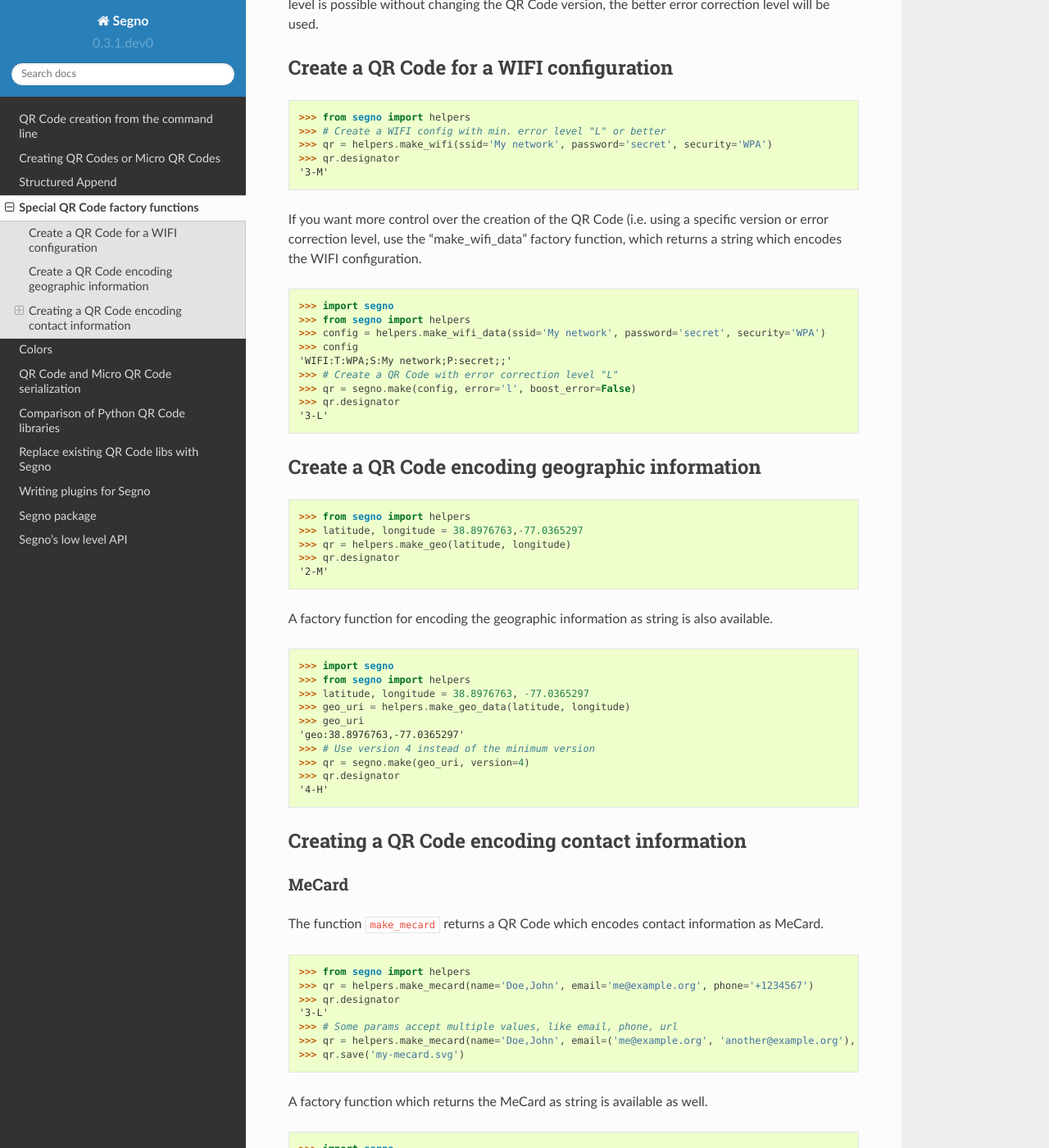
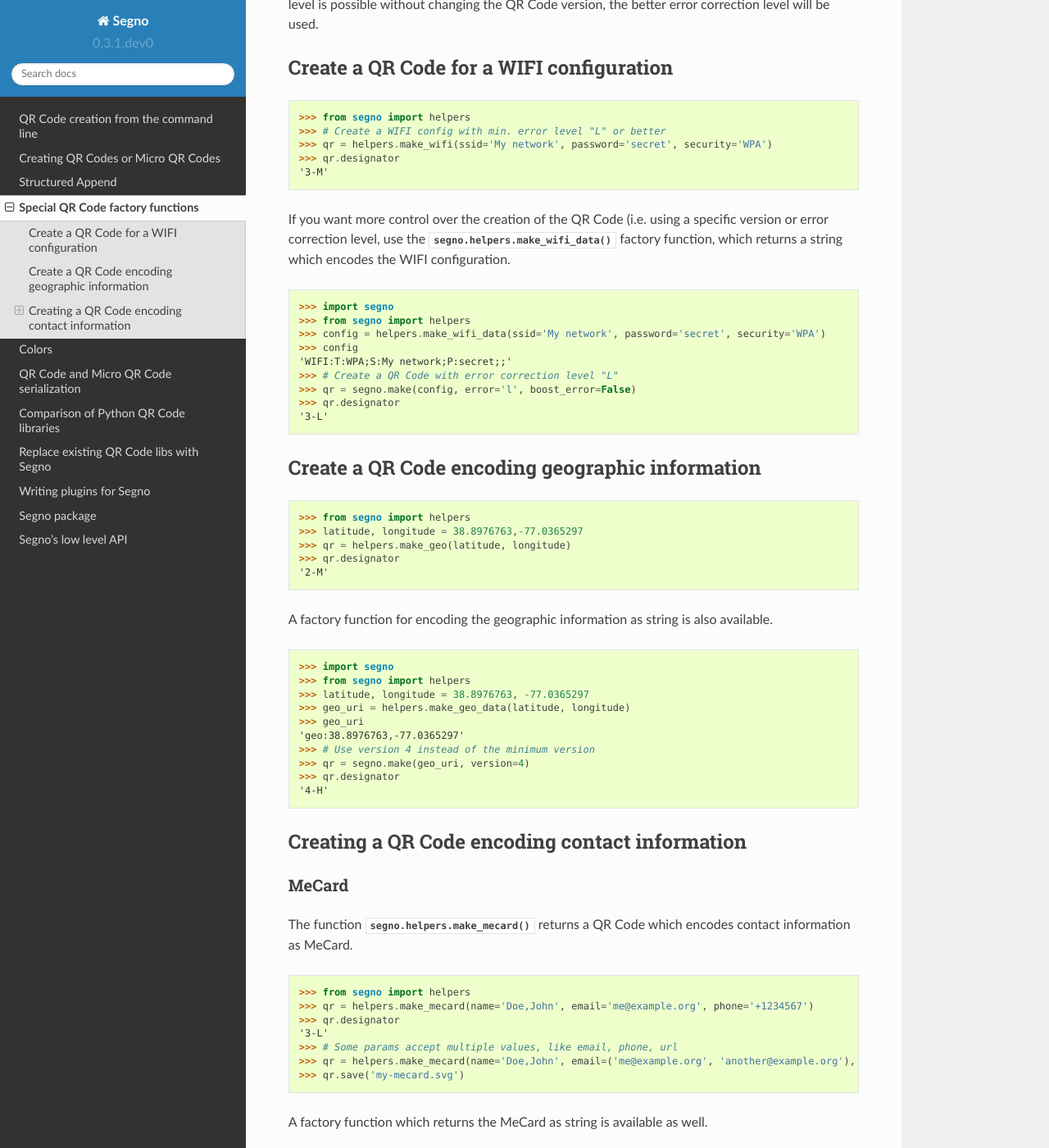
Before and after one commit to heuer/segno, a Sphinx documentation site: the page built from docs/special-qrcode-factories.rst, in a window 1280 px wide and 1400 px high, scrolled down 263 px. Shown: the whole window at 82% size. Built offline with Sphinx 7.4.7 and the Read the Docs theme 2.0.0, drawn with Linux system fonts in a browser that asks for light colours; the version number is read from the project's files by our own code; some of the changed text lies outside the part shown.

Commit message:
Added references to the helpers module

```diff
--- a/docs/special-qrcode-factories.rst
+++ b/docs/special-qrcode-factories.rst
@@ -1,12 +1,13 @@
 Special QR Code factory functions
 =================================
 
-The ``helpers`` module provides factory functions to create common QR Codes
+The :py:mod:`segno.helpers` module provides factory functions to create common QR Codes
 for encoding WIFI configurations, MeCards or geographic locations.
 
 The created QR Codes use at minimum the error correction level "L". If a better
 error correction level is possible without changing the QR Code version, the
 better error correction level will be used.
+
 
 Create a QR Code for a WIFI configuration
 -----------------------------------------
@@ -21,8 +22,8 @@ Create a QR Code for a WIFI configuration
 
 
 If you want more control over the creation of the QR Code (i.e. using a specific
-version or error correction level, use the "make_wifi_data" factory function,
-which returns a string which encodes the WIFI configuration.
+version or error correction level, use the :py:func:`segno.helpers.make_wifi_data`
+factory function, which returns a string which encodes the WIFI configuration.
 
 .. code-block:: python
 
@@ -71,8 +72,8 @@ Creating a QR Code encoding contact information
 MeCard
 ^^^^^^
 
-The function ``make_mecard`` returns a QR Code which encodes contact information
-as MeCard.
+The function :py:func:`segno.helpers.make_mecard` returns a QR Code which encodes
+contact information as MeCard.
 
 .. code-block:: python
 
@@ -101,8 +102,8 @@ A factory function which returns the MeCard as string is available as well.
 vCard
 ^^^^^
 
-The function ``make_vcard`` returns a QR Code which encodes contact information
-as vCard version 3.0.
+The function :py:func:`segno.helpers.make_vcard` returns a QR Code which encodes
+contact information as vCard version 3.0.
 
 .. code-block:: python
 
```
